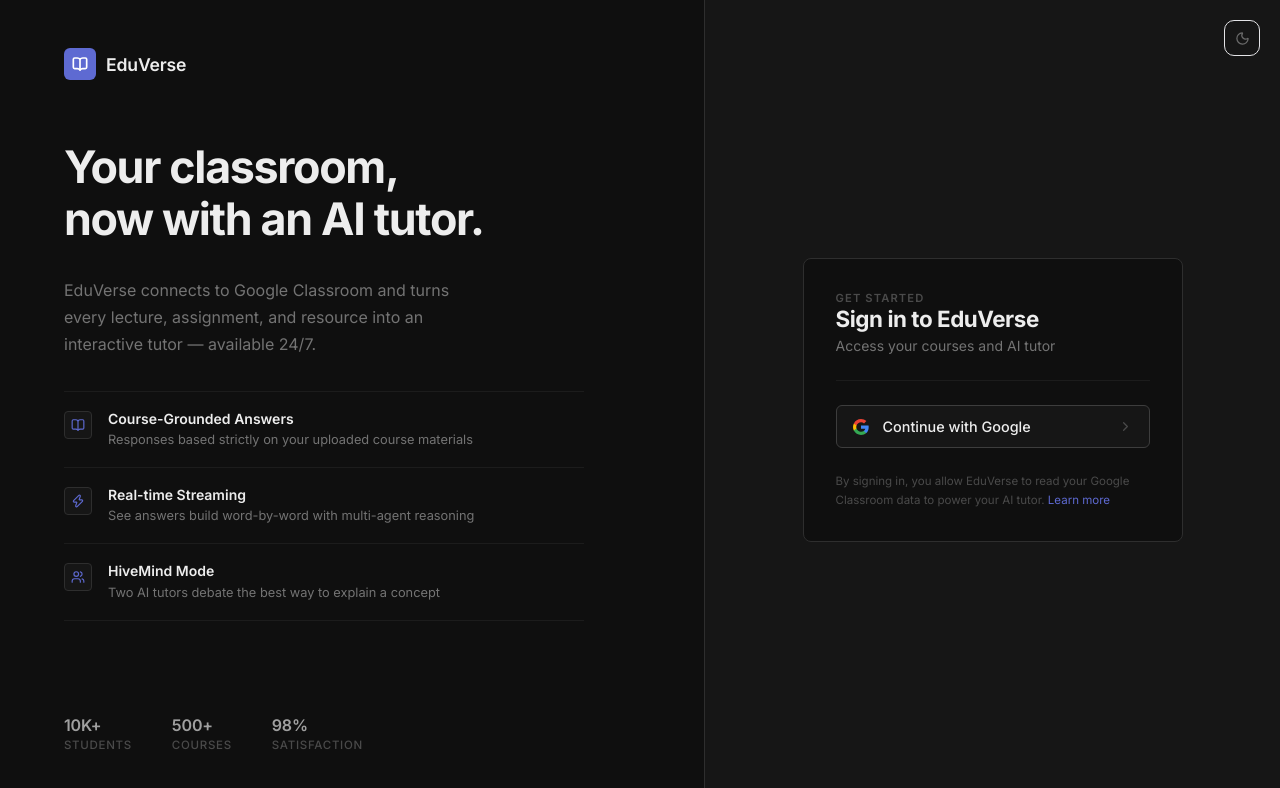
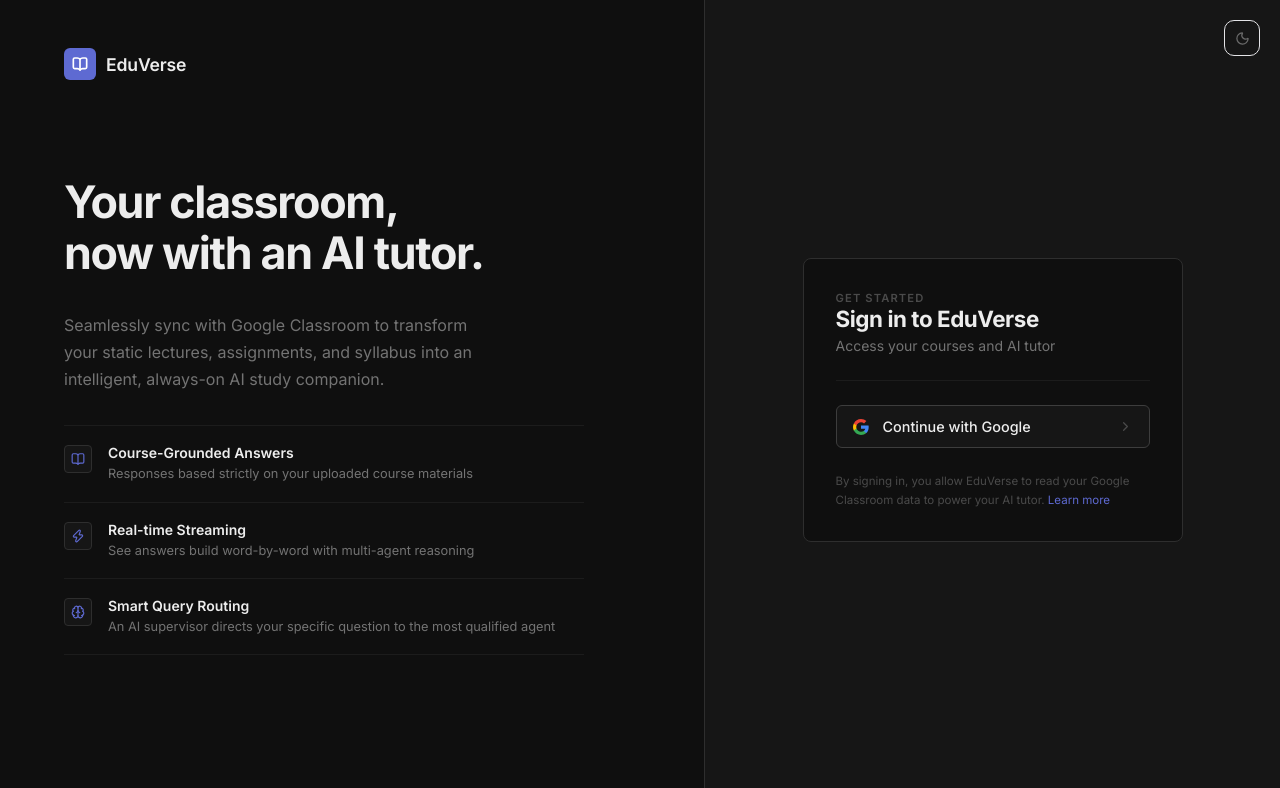
Before and after one commit to ayanokojix21/EduVerse, a Next.js app in the folder frontend/: page / in a window 1280 px wide. Shown: the top 788 px of the page. Built offline with nearby package versions, Linux system fonts and the light colour scheme.

Commit message:
feat: update branding to EduVerse AI and replace HiveMind feature with Smart Query Routing

```diff
--- a/frontend/src/app/chat/[courseId]/page.tsx
+++ b/frontend/src/app/chat/[courseId]/page.tsx
@@ -315,7 +315,7 @@
         <header className={styles.chatHeader}>
           <div style={{ display: 'flex', alignItems: 'center', gap: '0.75rem' }}>
             <div className={isStreaming ? styles.loaderPulse : ''} style={{ width: 8, height: 8, borderRadius: '50%', background: '#30a46c' }} />
-            <span style={{ fontWeight: 600 }}>EduVerse AI Tutor</span>
+            <span style={{ fontWeight: 600 }}>EduVerse AI</span>
           </div>
           <button className="btn btn-ghost btn-sm" onClick={() => setInspectorOpen(!inspectorOpen)}>
             {inspectorOpen ? 'Hide' : 'Inspect'} Brain
--- a/frontend/src/app/page.tsx
+++ b/frontend/src/app/page.tsx
@@ -1,7 +1,7 @@
 'use client';
 
 import { motion } from 'framer-motion';
-import { BookOpen, Zap, Users, ChevronRight } from 'lucide-react';
+import { BookOpen, Zap, Brain, ChevronRight } from 'lucide-react';
 import ThemeToggle from '@/components/ThemeToggle';
 import styles from './login.module.css';
 import { signIn } from 'next-auth/react';
@@ -18,17 +18,17 @@
     desc: 'See answers build word-by-word with multi-agent reasoning',
   },
   {
-    icon: Users,
-    label: 'HiveMind Mode',
-    desc: 'Two AI tutors debate the best way to explain a concept',
+    icon: Brain,
+    label: 'Smart Query Routing',
+    desc: 'An AI supervisor directs your specific question to the most qualified agent',
   },
 ];
 
-const STATS = [
-  { value: '10K+', label: 'Students' },
-  { value: '500+', label: 'Courses' },
-  { value: '98%',  label: 'Satisfaction' },
-];
+// const STATS = [
+//   { value: '10K+', label: 'Students' },
+//   { value: '500+', label: 'Courses' },
+//   { value: '98%',  label: 'Satisfaction' },
+// ];
 
 export default function LoginPage() {
   const handleGoogleSignIn = () => {
@@ -74,8 +74,9 @@
               animate={{ opacity: 1, y: 0 }}
               transition={{ delay: 0.18, duration: 0.5, ease: 'easeOut' }}
             >
-              EduVerse connects to Google Classroom and turns every lecture,
-              assignment, and resource into an interactive tutor — available 24/7.
+              Seamlessly sync with Google Classroom to transform your static
+              lectures, assignments, and syllabus into an intelligent,
+              always-on AI study companion.
             </motion.p>
 
             {/* Feature list */}
@@ -106,14 +107,14 @@
           </div>
 
           {/* Bottom stats */}
-          <div className={styles.statsRow}>
+          {/* <div className={styles.statsRow}>
             {STATS.map(({ value, label }) => (
               <div key={label} className={styles.statItem}>
                 <span className={styles.statValue}>{value}</span>
                 <span className={styles.statLabel}>{label}</span>
               </div>
             ))}
-          </div>
+          </div> */}
         </motion.div>
 
         {/* ── Right panel ── */}
```
Also changed, not shown: 1 other file (tests, documents, lock files or other folders).
